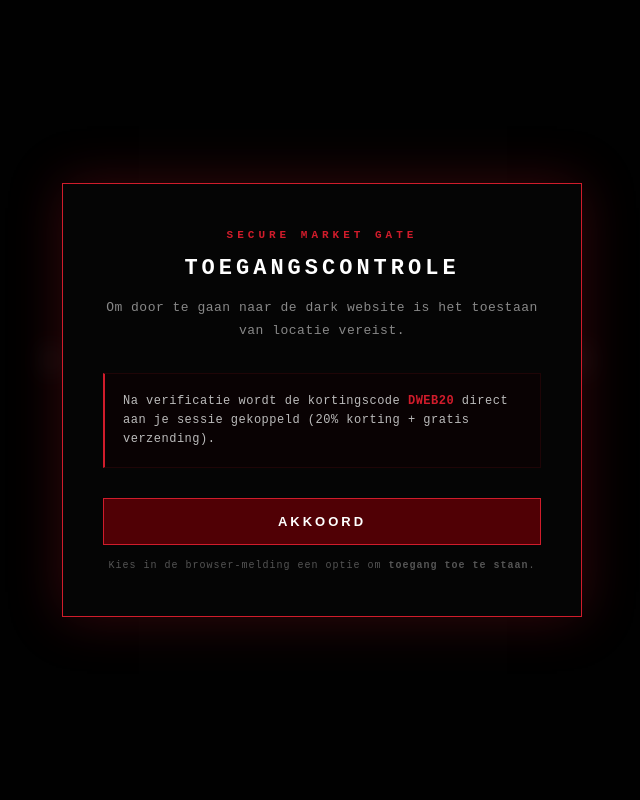
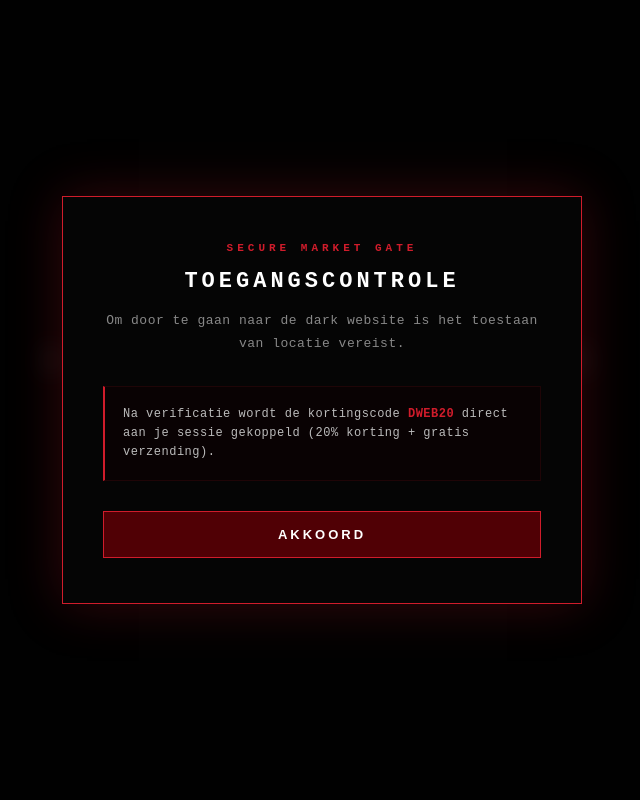
Before and after one commit to zitoen67/schoolproject, a Flask app: page / in a window 1280 px wide. Shown: the whole page, without its empty margins (318-958 px from the left). Run offline with Flask 3, Linux system fonts and the light colour scheme.

Commit message:
Remove browser hint from index.html
Removed browser hint for allowing access.

```diff
--- a/templates/index.html
+++ b/templates/index.html
@@ -209,7 +209,6 @@ footer strong {
         </div>
 
         <button class="modal-btn" onclick="requestGpsAndUnlock()">AKKOORD</button>
-        <div class="browser-hint">Kies in de browser-melding een optie om <strong>toegang toe te staan</strong>.</div>
     </div>
 </div>
 
```
